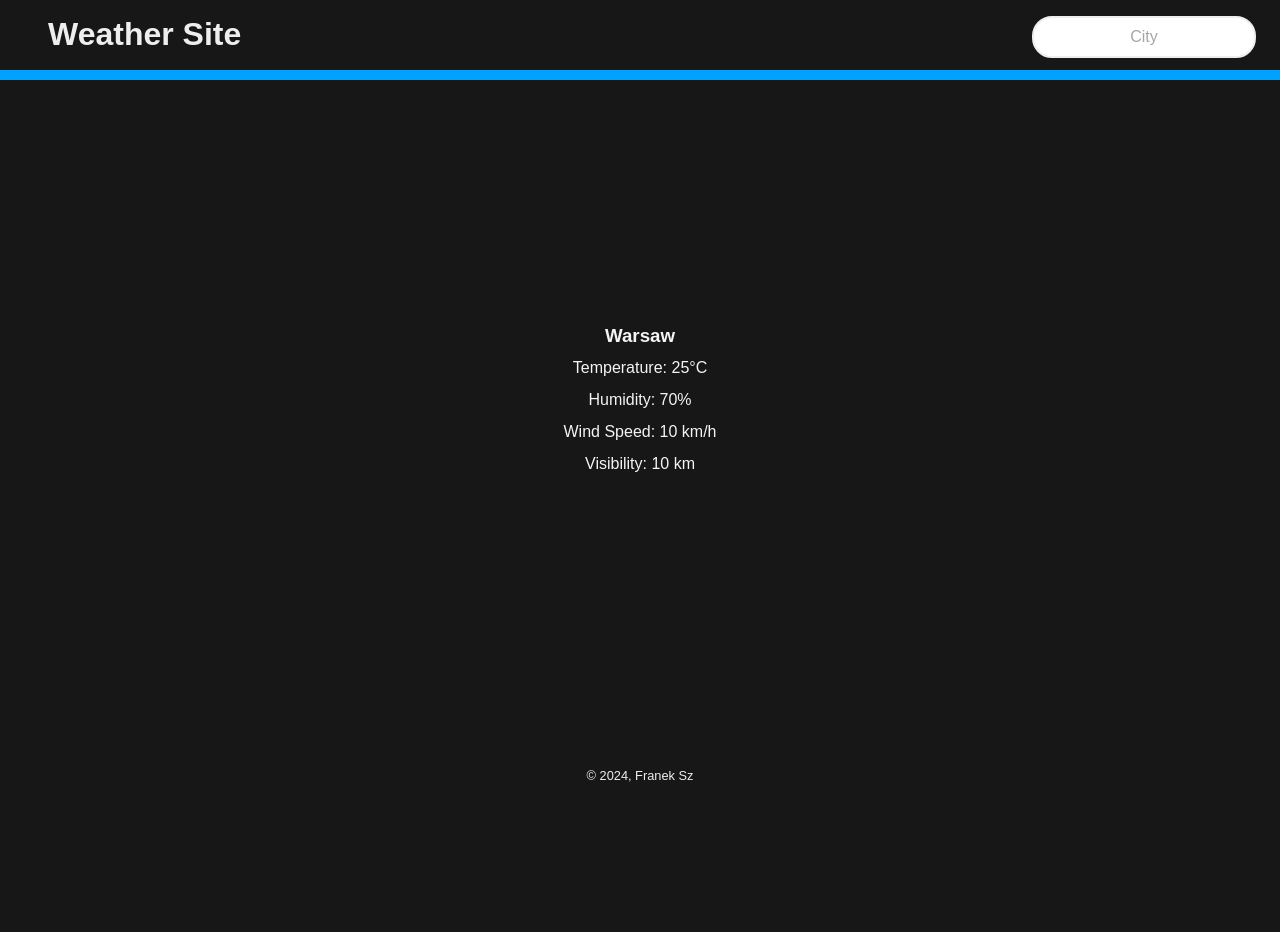
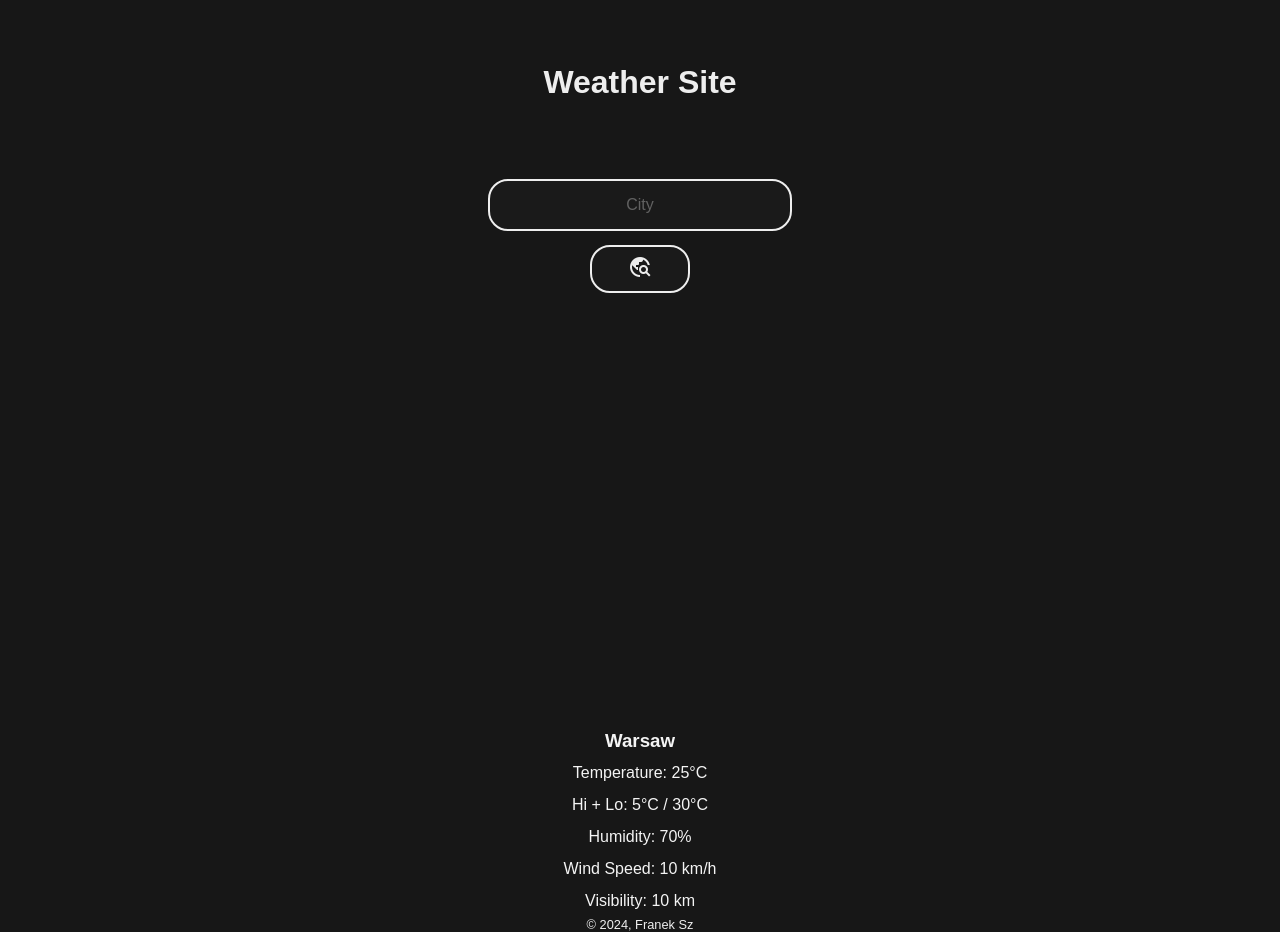
Before and after one commit to szawifr/simple_weather_site, a plain HTML site: page index.html in a window 1280 px wide. Before the commit the page ends 800 px from the top, so only its background shows below. Drawn offline with nearby package versions, Linux system fonts and the light colour scheme.

Commit message:
Adjusted the UI even more and added a search button.

```diff
--- a/index.html
+++ b/index.html
@@ -3,19 +3,30 @@
   <head>
     <title>Weather Site</title>
     <link rel="stylesheet" href="styles.css" />
+    <link
+      rel="stylesheet"
+      href="https://fonts.googleapis.com/css2?family=Material+Symbols+Outlined:opsz,wght,FILL,GRAD@20..48,100..700,0..1,-50..200"
+    />
   </head>
   <body>
     <header>
-      <h1 id="weathersite">Weather Site</h1>
-      <input type="text" id="search-bar" placeholder="City" />
+      <div id="weather-site-header">
+        <h1 id="weathersite">Weather Site</h1>
+      </div>
+      <div id="search-bar-div">
+        <input type="text" id="search-bar" placeholder="City" />
+      </div>
+      <div id="search-button-div">
+        <button type="submit" name="submit" id="search-button">
+          <span class="material-symbols-outlined">travel_explore</span>
+        </button>
+      </div>
     </header>
-    <div id="divider">
-      <br />
-    </div>
     <main>
       <section id="current-weather">
         <h3>Warsaw</h3>
         <p>Temperature: 25°C</p>
+        <p>Hi + Lo: 5°C / 30°C</p>
         <p>Humidity: 70%</p>
         <p>Wind Speed: 10 km/h</p>
         <p>Visibility: 10 km</p>
--- a/styles.css
+++ b/styles.css
@@ -1,6 +1,10 @@
 * {
   margin: 0;
   padding: 0;
+}
+
+.material-symbols-outlined {
+  font-variation-settings: "FILL" 0, "wght" 400, "GRAD" 0, "opsz" 24;
 }
 
 body {
@@ -10,19 +14,21 @@ body {
   padding: 0;
   display: flex;
   overflow: hidden;
-  display: flex;
   flex: 1;
   flex-direction: column;
   min-height: 100vh;
+}
+
+header {
+  width: 100%;
+  padding: 2em 0em;
+  background-color: #171717;
 }
 
 h1 {
   font-family: "Rubik", sans-serif;
   font-size: 2rem;
   color: #eeeeee;
-  margin-top: 0.5em;
-  margin-left: 1.5em;
-  float: left;
 }
 
 footer {
@@ -35,11 +41,82 @@ footer {
   align-items: center;
 }
 
-#divider {
-  margin-top: 12px;
+#weather-site-header {
+  margin-top: 1em;
   width: 100%;
-  height: 10px;
-  background-color: rgb(1, 162, 255);
+  font-family: "Rubik", sans-serif;
+  font-size: 2rem;
+  color: #eeeeee;
+  display: flex;
+  justify-content: center;
+  align-items: center;
+}
+
+#search-bar-div {
+  margin-top: 5em;
+  width: 100%;
+  font-family: "Rubik", sans-serif;
+  color: #eeeeee;
+  height: 3em;
+  display: flex;
+  justify-content: center;
+  align-items: center;
+}
+
+#search-button-div {
+  margin-top: 1em;
+  width: 100%;
+  font-family: "Rubik", sans-serif;
+  color: #eeeeee;
+  height: 3em;
+  display: flex;
+  justify-content: center;
+  align-items: center;
+}
+
+#search-bar {
+  border-radius: 20px;
+  border: 2px solid #eeeeee;
+  width: 300px;
+  color: #eeeeee;
+  font-family: "Rubik", sans-serif;
+  font-size: 1rem;
+  text-align: center;
+  background-color: #1a1a1a;
+  height: 100%;
+}
+
+#search-button {
+  border-radius: 20px;
+  border: 2px solid #eeeeee;
+  width: 100px;
+  color: #eeeeee;
+  font-family: "Rubik", sans-serif;
+  font-size: 1rem;
+  text-align: center;
+  background-color: #1a1a1a;
+  height: 100%;
+}
+
+#search-button:hover {
+  background-color: #eeeeee;
+  color: #1a1a1a;
+}
+
+#search-bar::placeholder {
+  color: gray;
+  opacity: 0.7;
+}
+
+#current-weather {
+  margin-top: 25em;
+  flex-direction: column;
+  justify-content: center;
+  align-items: center;
+  text-align: center;
+  color: #f4f4f4;
+  font-family: "Rubik", sans-serif;
+  line-height: 2em;
 }
 
 #copy {
@@ -48,38 +125,3 @@ footer {
   color: #eeeeee;
   text-align: center;
 }
-
-#search-bar {
-  margin-right: 1.5em;
-  margin-top: 1em;
-  float: right;
-  border-radius: 20px;
-  border: 2px solid #eeeeee;
-  padding: 10px;
-  width: 200px;
-  color: black;
-  font-family: "Rubik", sans-serif;
-  font-size: 1rem;
-  text-align: center;
-}
-
-#weather-side-header {
-  float: left;
-  width: 30%;
-}
-
-#search-bar::placeholder {
-  color: gray;
-  opacity: 0.7;
-}
-
-#current-weather {
-  margin-top: 15em;
-  flex-direction: column;
-  justify-content: center;
-  align-items: center;
-  text-align: center;
-  color: #f4f4f4;
-  font-family: "Rubik", sans-serif;
-  line-height: 2em;
-}
```
